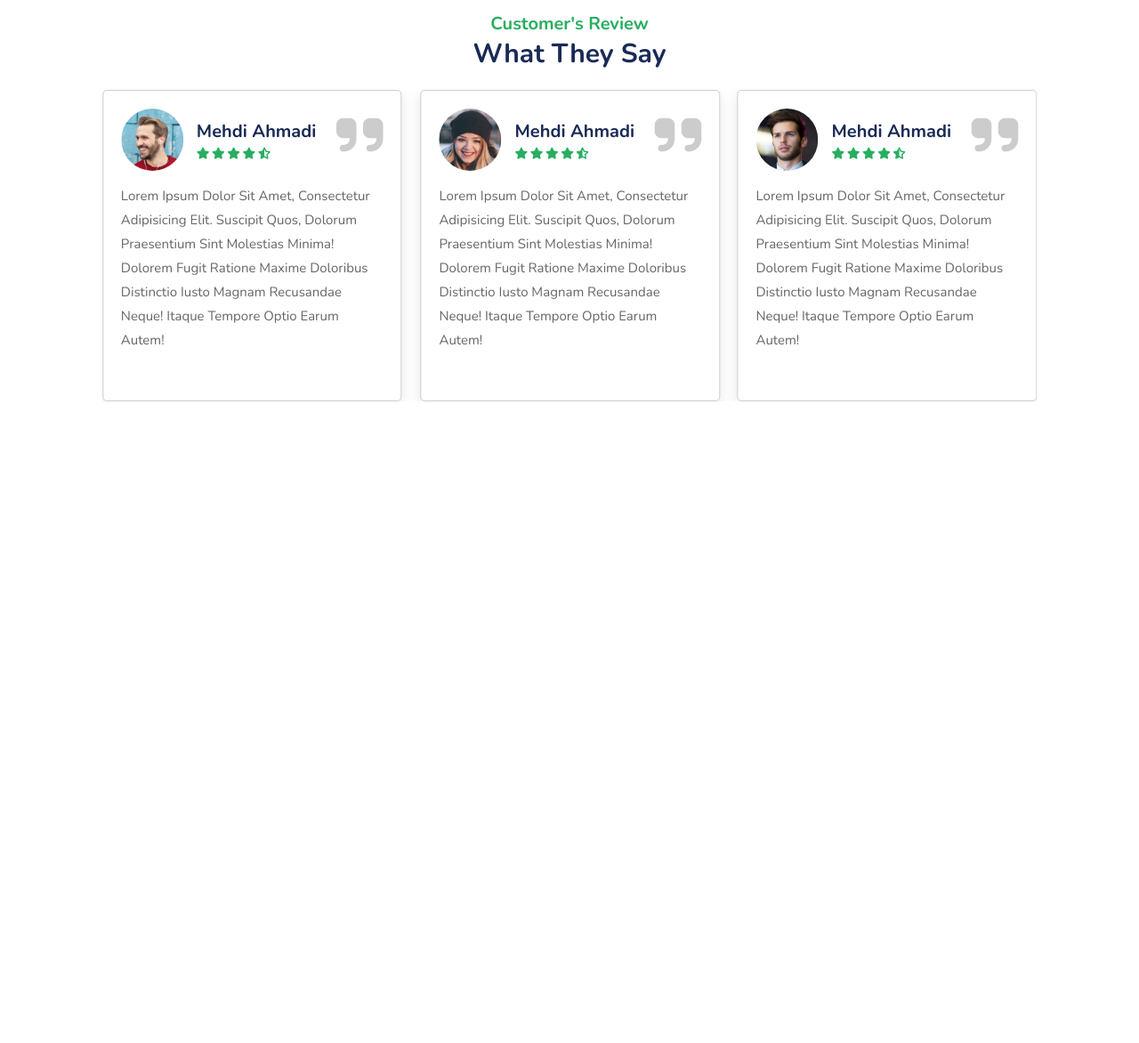
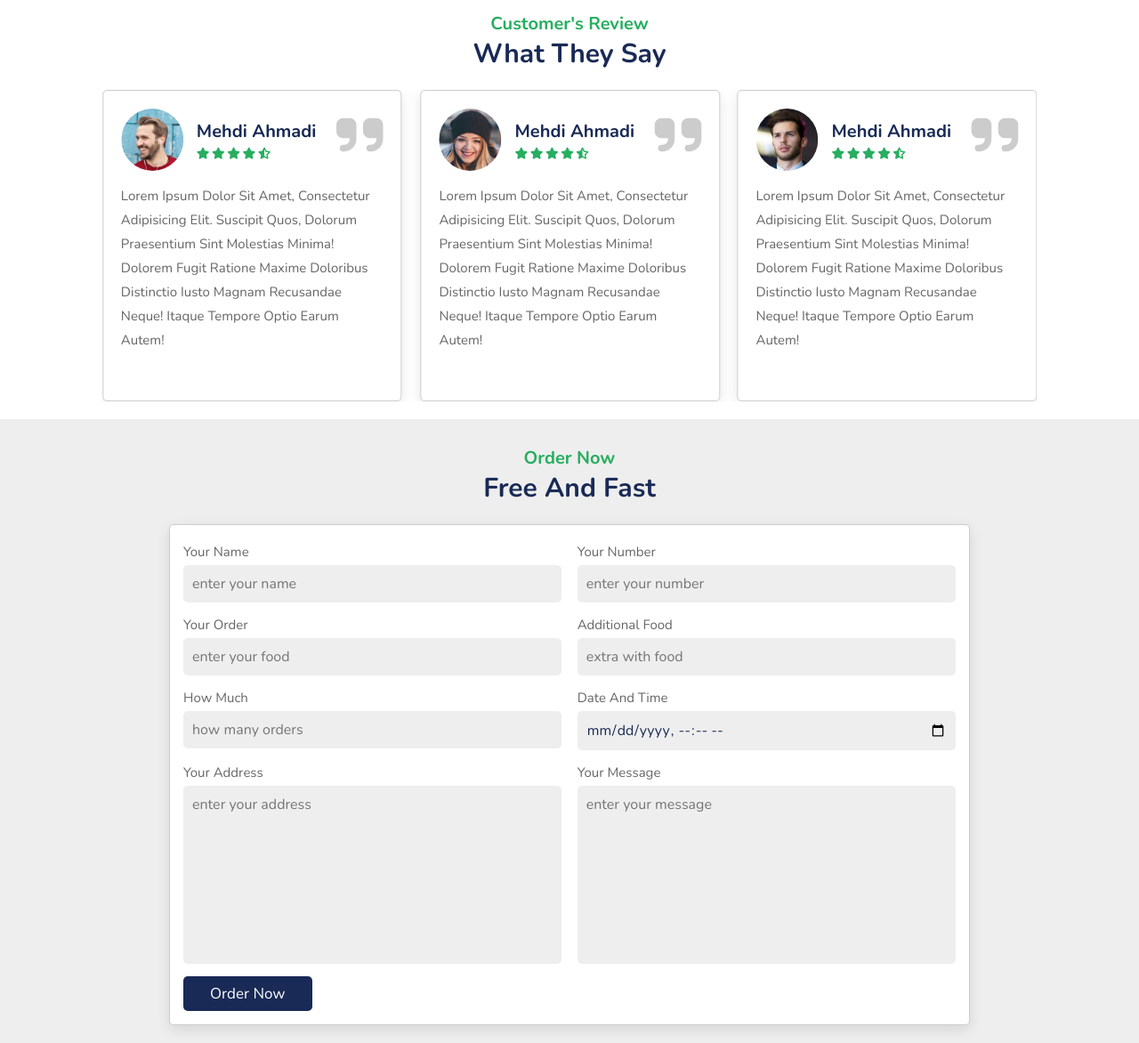
Before and after one commit to Naderiii/Pista-Resturant-Website, a plain HTML site: page index.html in a window 1280 px wide. Shown: the part 3753-4925 px from the top of the page at 89% size. Before the commit the page ends 4224 px from the top, so only its background shows below. Drawn offline with nearby package versions, Linux system fonts and the light colour scheme.

Commit message:
order section complete

```diff
--- a/index.html
+++ b/index.html
@@ -421,7 +421,7 @@
 
   <!-- menu section end -->
 
-  <!-- review/pista section start -->
+  <!-- review section start -->
 
   <section class="review" id="review">
     <h3 class="sub-heading"> customer's review</h3>
@@ -507,7 +507,69 @@
 
   </section>
 
-  <!-- review/pista section end -->
+  <!-- review section end -->
+
+  <!-- oreder section start -->
+    <section class="order" id="order">
+      <h3 class="sub-heading">Order now</h3>
+      <h1 class="heading">free and fast</h1>
+
+      <form action="">
+        <div class="inputBox">
+          <div class="input">
+            <span>your name</span>
+            <input type="text" placeholder="enter your name">
+          </div>
+          <div class="input">
+            <span>your number</span>
+            <input type="number" placeholder="enter your number">
+          </div>
+        </div>
+
+        <div class="inputBox">
+          <div class="input">
+            <span>your order</span>
+            <input type="text" placeholder="enter your food">
+          </div>
+          <div class="input">
+            <span>additional food</span>
+            <input type="test" placeholder="extra with food">
+          </div>
+        </div>
+
+        <div class="inputBox">
+          <div class="input">
+            <span>how much</span>
+            <input type="number" placeholder="how many orders">
+          </div>
+          <div class="input">
+            <span>date and time</span>
+            <input type="datetime-local">
+          </div>
+        </div>
+
+        <div class="inputBox">
+          <div class="input">
+            <span>your address</span>
+            <textarea name="" placeholder="enter your address" id="" cols="30" rows="10"></textarea>
+          </div>
+          <div class="input">
+            <span>your message</span>
+            <textarea name="" placeholder="enter your message" id="" cols="30" rows="10"></textarea>
+          </div>
+        </div>
+
+        <input type="submit" class="btn" value="order now">
+      </form>
+
+    </section>
+
+
+
+
+
+
+  <!-- oreder section end -->
 
 
     <script src="https://cdn.jsdelivr.net/npm/swiper@11/swiper-bundle.min.js"></script>
--- a/style.css
+++ b/style.css
@@ -455,13 +455,9 @@ header .icons #menu-bar{
     font-size: 2rem;
 }
 
-/* review/pista section */
+/* review section */
 
 .review .slide {
-    /* display: flex;
-    flex-direction: column;
-    justify-content: center;
-    height: 30rem; */
     padding: 2rem;
     box-shadow: var(--box-shadow);
     border:0.1rem solid rgba(0,0,0,0.2);
@@ -511,6 +507,74 @@ header .icons #menu-bar{
 .swiper2 {
     height: 35rem;
 }
+
+/* order section */
+
+.order form {
+    max-width: 90rem;
+    border-radius: 0.5rem;
+    box-shadow: var(--box-shadow);
+    border: 0.1rem solid rgba(0,0,0,0.2);
+    background: #fff;
+    padding: 1.5rem;
+    margin: 0 auto;
+}
+
+.order form .inputBox {
+    display: flex;
+    flex-wrap: wrap;
+    justify-content: space-between;
+}
+
+.order form .inputBox .input {
+    width: 49%;
+}
+
+.order form .inputBox .input span {
+    display: block;
+    padding: 0.5rem 0;
+    font-size: 1.5rem;
+    color: var(--light-color);
+}
+
+.order form .inputBox .input input,
+.order form .inputBox .input textarea {
+    background: #eee;
+    border-radius: 0.5rem;
+    padding: 1rem;
+    font-size: 1.6rem;
+    color: var(--black);
+    text-transform: none;
+    margin-bottom: 1rem;
+    width: 100%;
+}
+
+.order form .inputBox .input input:focus,
+.order form .inputBox .input textarea:focus {
+    border: 0.1rem solid var(--green);
+}
+
+.order form .inputBox .input textarea {
+    height: 20rem;
+    resize: none;
+}
+
+.order form .btn {
+    margin-top: 0;
+}
+
+
+
+
+
+
+
+
+
+
+
+
+
 
 
 
@@ -575,7 +639,7 @@ header .icons #menu-bar{
     }
 }
 
-@media (max-width:991px){
+@media (max-width:450px){
     html {
         font-size: 50%;
     }
@@ -583,4 +647,7 @@ header .icons #menu-bar{
         height: auto;
         width: 100%;
     }
+    .order form .inputBox .input {
+        width: 100%;
+    }
 }
```
